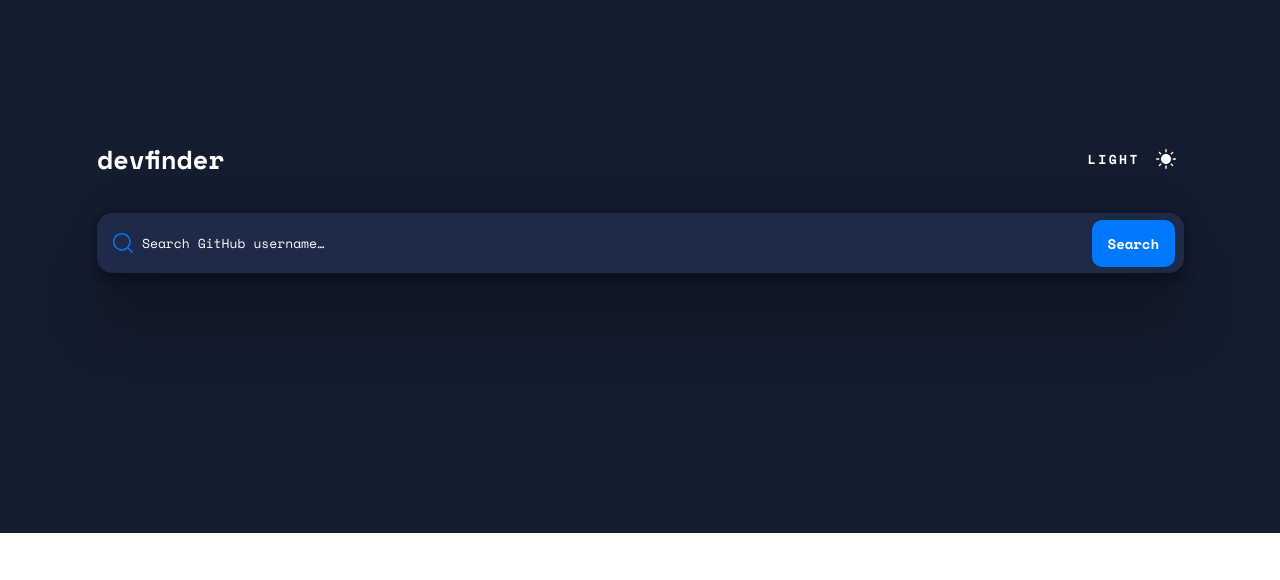
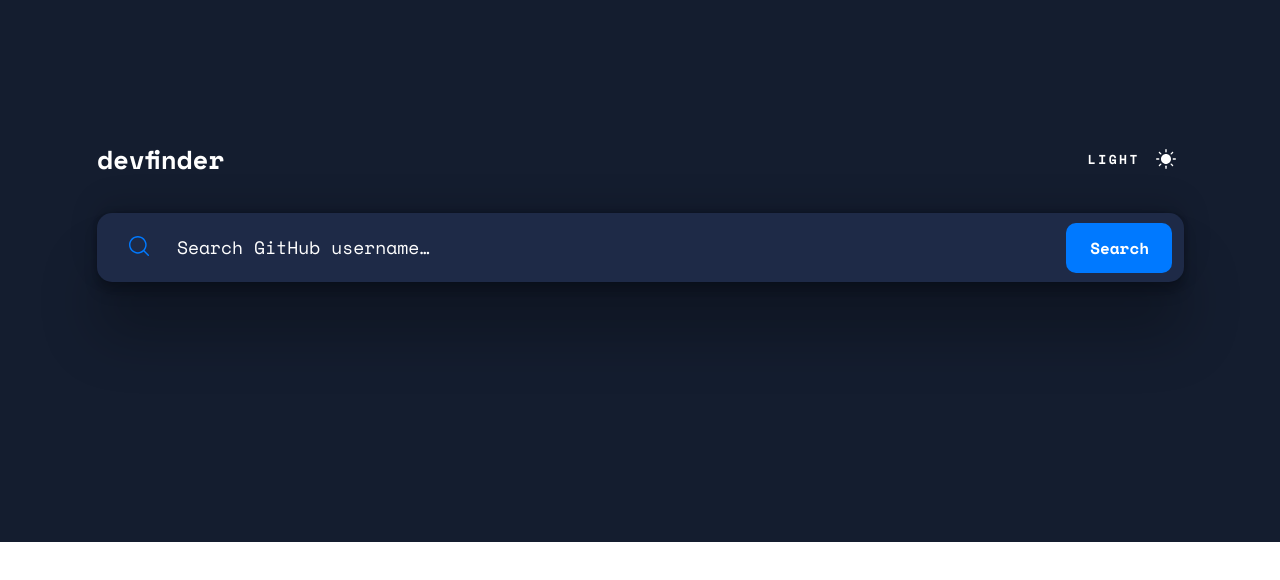
Before and after one commit to Oleksandr-Berd/git-user, a React (Create React App) app: page / in a window 1280 px wide. Shown: the top 580 px of the page. Built offline with nearby package versions, Linux system fonts and the light colour scheme; no server answers.

Commit message:
searchForm is done

```diff
--- a/src/ui/SearchButton/SearchButtonStyled.ts
+++ b/src/ui/SearchButton/SearchButtonStyled.ts
@@ -20,4 +20,12 @@ export const ButtonStyled = styled.button`
 
   border: none;
   border-radius: 10px;
+
+  @media (min-width: 768px) {
+    transform: translateX(-10px) translateY(10px);
+
+    font-size: 16px;
+    padding-left: 24px;
+    padding-right: 23px;
+  }
 `;
--- a/src/ui/SearchForm/SearchFormStyled.ts
+++ b/src/ui/SearchForm/SearchFormStyled.ts
@@ -5,16 +5,23 @@ import { BgImages, StylesProps } from '../../utils/types/types';
 export const FormStyled = styled.form<BgImages>`
   position: relative;
 
-&::before{
+  &::before {
     position: absolute;
     top: 0;
     left: 0;
 
     transform: translateY(20px) translateX(16px);
 
-    content: url(${props => props.bg});
+    content: url(${(props) => props.bg});
+
+    @media (min-width: 768px) {
+      width: 24px;
+      height: 24px;
+
+      transform: translateY(23px) translateX(32px);
     }
-`
+  }
+`;
 
 export const InputStyle = styled.input`
   width: calc(100% - 45px);
@@ -41,8 +48,19 @@ export const InputStyle = styled.input`
     outline: none;
   }
 
-  &::placeholder{
-    color:${props => props.theme.colors.secondaryText}
+  &::placeholder {
+    color: ${(props) => props.theme.colors.secondaryText};
+  }
+
+  @media (min-width: 768px) {
+    width: calc(100% - 80px);
+
+    padding-top: 22px;
+    padding-bottom: 22px;
+    padding-left: 80px;
+
+    font-size: 18px;
+    line-height: 1.39;
   }
 `;
 
```
Also changed, not shown: src/assets/images/magnifying.svg. Lines whose indentation alone changed are shown as unchanged.
